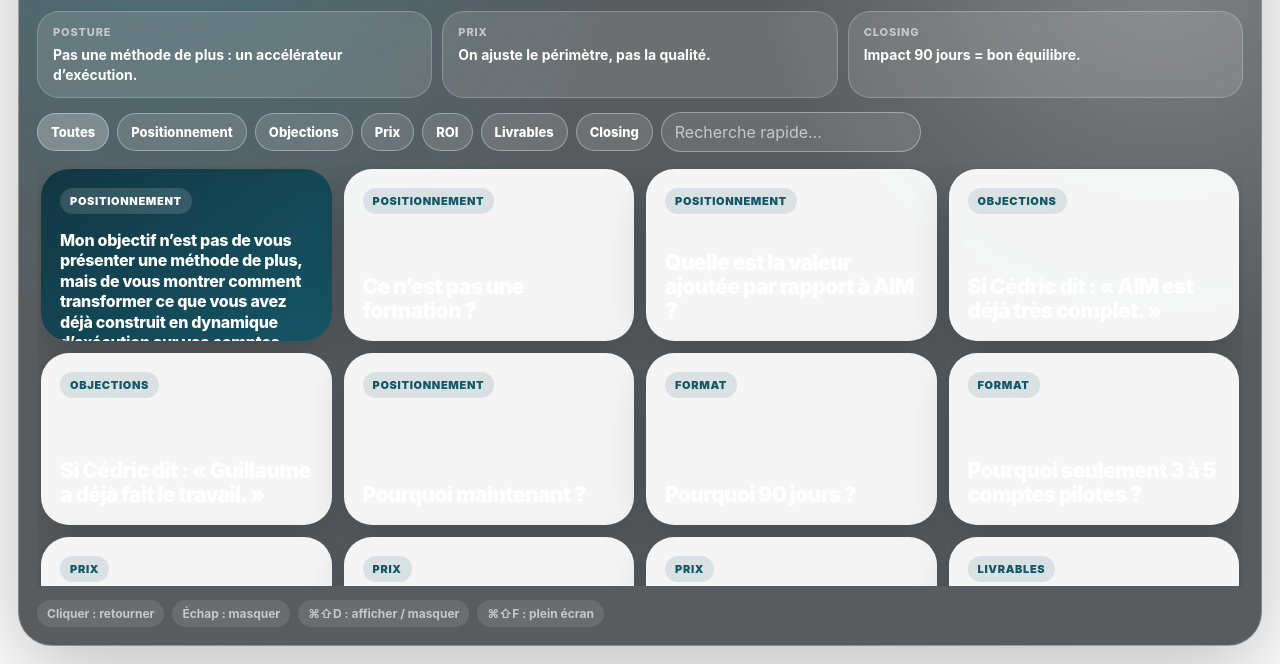
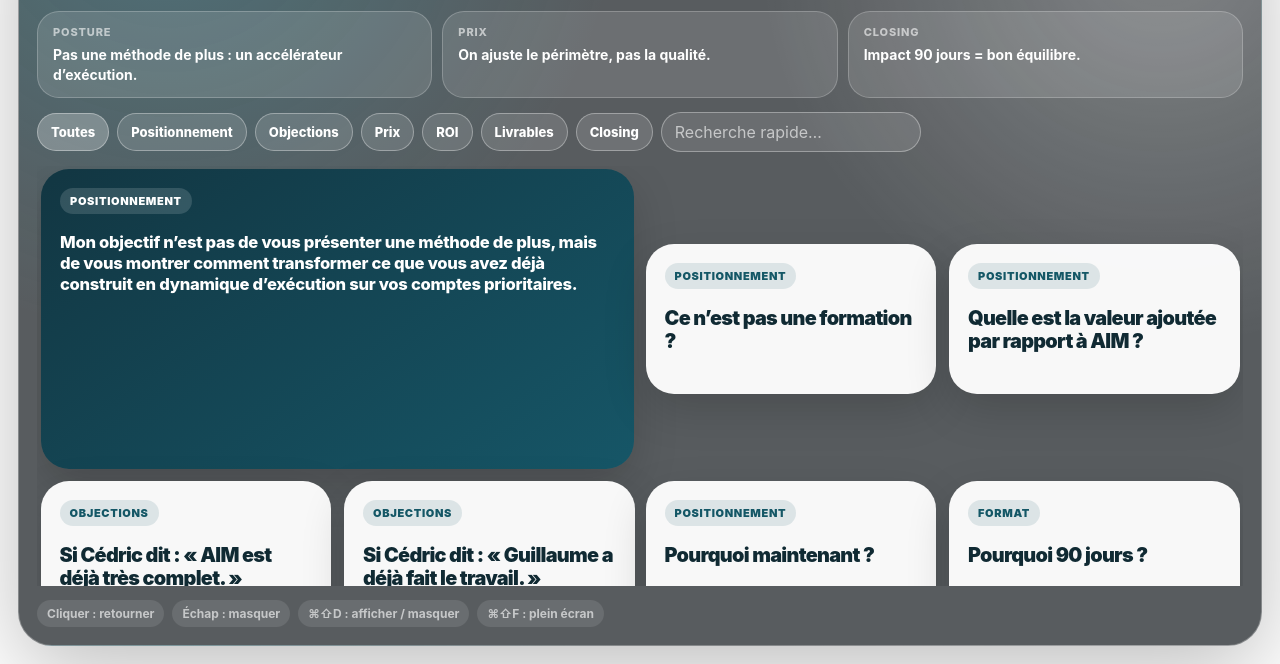
Before and after one commit to Lofp34/prodition-kam-flash, an Electron app: page desktop.html in a window 1280 px wide. Both pictures are taken after a click on the button 186 px from the left and 391 px from the top of the page. Shown: the part 136-800 px from the top of the page. Drawn offline with Linux system fonts and the light colour scheme.

Commit message:
Fix desktop card contrast and expanded answer layout

```diff
--- a/desktop.css
+++ b/desktop.css
@@ -1,7 +1,7 @@
 :root {
   --bg: rgba(9, 16, 20, 0.68);
   --panel: rgba(255, 255, 255, 0.84);
-  --panel-strong: rgba(255, 255, 255, 0.94);
+  --panel-strong: rgba(255, 255, 255, 0.96);
   --text: #102A33;
   --muted: #60717A;
   --brand: #145766;
@@ -188,7 +188,7 @@ input::placeholder {
 }
 
 .card {
-  min-height: 172px;
+  min-height: 150px;
   border: 0;
   border-radius: var(--radius);
   cursor: pointer;
@@ -196,16 +196,23 @@ input::placeholder {
   background: transparent;
   padding: 0;
   text-align: left;
+  color: var(--text);
 }
 
 .card-inner {
   position: relative;
-  min-height: 172px;
+  min-height: 150px;
   transform-style: preserve-3d;
-  transition: transform 0.42s cubic-bezier(.2,.8,.2,1);
+  transition: transform 0.42s cubic-bezier(.2,.8,.2,1), min-height 0.22s ease;
+}
+
+.card.flipped {
+  grid-column: span 2;
+  min-height: 300px;
 }
 
 .card.flipped .card-inner {
+  min-height: 300px;
   transform: rotateY(180deg);
 }
 
@@ -214,16 +221,21 @@ input::placeholder {
   inset: 0;
   display: flex;
   flex-direction: column;
-  justify-content: space-between;
-  gap: 16px;
-  min-height: 172px;
+  justify-content: flex-start;
+  gap: 18px;
+  min-height: 150px;
   padding: 19px;
   border-radius: var(--radius);
   backface-visibility: hidden;
   overflow: hidden;
 }
 
+.card.flipped .face {
+  min-height: 300px;
+}
+
 .front {
+  color: var(--text);
   background: var(--panel-strong);
   box-shadow: 0 16px 44px rgba(0, 0, 0, 0.16);
 }
@@ -233,6 +245,7 @@ input::placeholder {
   background: linear-gradient(145deg, #123642, #165667);
   transform: rotateY(180deg);
   box-shadow: 0 16px 44px rgba(0, 0, 0, 0.18);
+  overflow: auto;
 }
 
 .category {
@@ -254,28 +267,20 @@ input::placeholder {
 
 .question {
   margin: 0;
-  font-size: clamp(18px, 1.65vw, 25px);
-  line-height: 1.12;
+  color: var(--text);
+  font-size: clamp(18px, 1.55vw, 24px);
+  line-height: 1.15;
   font-weight: 880;
   letter-spacing: -0.035em;
 }
 
 .answer {
   margin: 0;
-  font-size: clamp(15px, 1.25vw, 19px);
-  line-height: 1.28;
+  color: #fff;
+  font-size: clamp(16px, 1.3vw, 22px);
+  line-height: 1.25;
   font-weight: 760;
   letter-spacing: -0.018em;
-}
-
-.hint {
-  color: var(--muted);
-  font-size: 12px;
-  font-weight: 760;
-}
-
-.back .hint {
-  color: rgba(255, 255, 255, 0.66);
 }
 
 .shortcuts {
@@ -309,4 +314,5 @@ input::placeholder {
   .actions, .filters { justify-content: flex-start; }
   .focus-strip { grid-template-columns: 1fr; }
   .cards-grid { grid-template-columns: 1fr; }
+  .card.flipped { grid-column: span 1; }
 }
```
